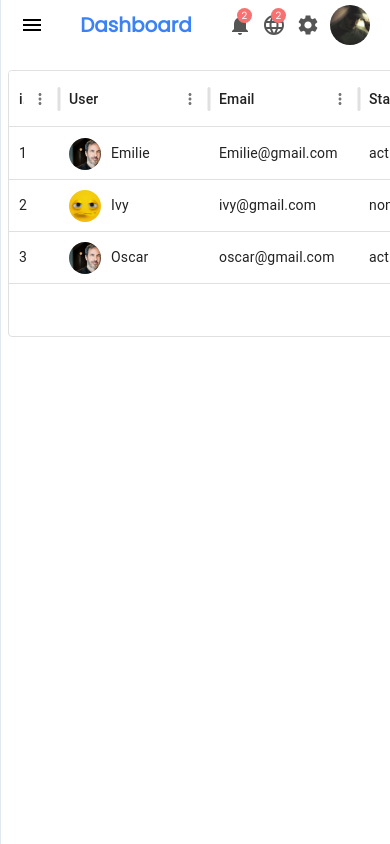
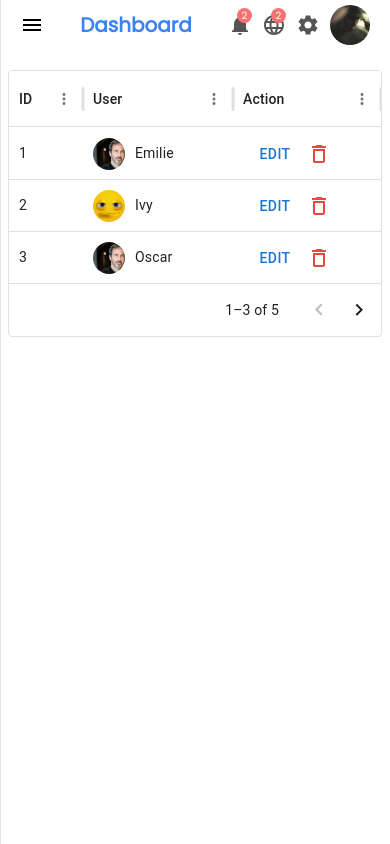
Before and after one commit to MEHDI-AHMADY/Dashboard, a React (Vite) app: page /users in a window 390 px wide. Built offline with nearby package versions, Linux system fonts and the light colour scheme.

Commit message:
fix mui DataGrid layout in mobile device

```diff
--- a/public/styles/app.css
+++ b/public/styles/app.css
@@ -643,10 +643,6 @@ video {
   position: sticky;
 }
 
-.inset-0 {
-  inset: 0px;
-}
-
 .bottom-0 {
   bottom: 0px;
 }
@@ -681,10 +677,6 @@ video {
 
 .z-50 {
   z-index: 50;
-}
-
-.z-\[1000\] {
-  z-index: 1000;
 }
 
 .m-0 {
@@ -784,10 +776,6 @@ video {
   margin-top: 1.25rem;
 }
 
-.block {
-  display: block;
-}
-
 .flex {
   display: flex;
 }
@@ -824,14 +812,6 @@ video {
   height: 100%;
 }
 
-.h-screen {
-  height: 100vh;
-}
-
-.h-\[calc\(100vh-50px\)\] {
-  height: calc(100vh - 50px);
-}
-
 .w-\[15px\] {
   width: 15px;
 }
@@ -854,10 +834,6 @@ video {
 
 .w-full {
   width: 100%;
-}
-
-.w-screen {
-  width: 100vw;
 }
 
 .flex-1 {
@@ -944,10 +920,6 @@ video {
   overflow-x: hidden;
 }
 
-.overflow-y-hidden {
-  overflow-y: hidden;
-}
-
 .whitespace-nowrap {
   white-space: nowrap;
 }
@@ -981,6 +953,11 @@ video {
   background-color: rgb(238 238 247 / var(--tw-bg-opacity));
 }
 
+.bg-\[rgba\(251\2c 251\2c 255\)\] {
+  --tw-bg-opacity: 1;
+  background-color: rgba(251, 251, 255, var(--tw-bg-opacity));
+}
+
 .bg-black {
   --tw-bg-opacity: 1;
   background-color: rgb(0 0 0 / var(--tw-bg-opacity));
@@ -1011,21 +988,6 @@ video {
   background-color: rgb(255 255 255 / var(--tw-bg-opacity));
 }
 
-.bg-\[rgba\(251\2c 251\2c 255\)\] {
-  --tw-bg-opacity: 1;
-  background-color: rgba(251, 251, 255, var(--tw-bg-opacity));
-}
-
-.bg-red-500 {
-  --tw-bg-opacity: 1;
-  background-color: rgb(239 68 68 / var(--tw-bg-opacity));
-}
-
-.bg-red-300 {
-  --tw-bg-opacity: 1;
-  background-color: rgb(252 165 165 / var(--tw-bg-opacity));
-}
-
 .bg-opacity-30 {
   --tw-bg-opacity: 0.3;
 }
@@ -1037,6 +999,10 @@ video {
 
 .p-0 {
   padding: 0px;
+}
+
+.p-1 {
+  padding: 0.25rem;
 }
 
 .p-2 {
@@ -1061,14 +1027,6 @@ video {
 
 .p-\[5px\] {
   padding: 5px;
-}
-
-.p-3 {
-  padding: 0.75rem;
-}
-
-.p-1 {
-  padding: 0.25rem;
 }
 
 .px-5 {
@@ -1099,21 +1057,6 @@ video {
 .py-\[8px\] {
   padding-top: 8px;
   padding-bottom: 8px;
-}
-
-.px-2 {
-  padding-left: 0.5rem;
-  padding-right: 0.5rem;
-}
-
-.py-\[10px\] {
-  padding-top: 10px;
-  padding-bottom: 10px;
-}
-
-.py-2 {
-  padding-top: 0.5rem;
-  padding-bottom: 0.5rem;
 }
 
 .text-left {
@@ -1200,6 +1143,11 @@ video {
   color: rgba(187, 186, 186, var(--tw-text-opacity));
 }
 
+.text-black {
+  --tw-text-opacity: 1;
+  color: rgb(0 0 0 / var(--tw-text-opacity));
+}
+
 .text-blue-500 {
   --tw-text-opacity: 1;
   color: rgb(59 130 246 / var(--tw-text-opacity));
@@ -1228,11 +1176,6 @@ video {
 .text-white {
   --tw-text-opacity: 1;
   color: rgb(255 255 255 / var(--tw-text-opacity));
-}
-
-.text-black {
-  --tw-text-opacity: 1;
-  color: rgb(0 0 0 / var(--tw-text-opacity));
 }
 
 .opacity-0 {
@@ -1356,14 +1299,6 @@ video {
 }
 
 @media (min-width: 1024px) {
-  .lg\:sticky {
-    position: sticky;
-  }
-
-  .lg\:top-\[50px\] {
-    top: 50px;
-  }
-
   .lg\:my-0 {
     margin-top: 0px;
     margin-bottom: 0px;
@@ -1377,20 +1312,11 @@ video {
     display: none;
   }
 
-  .lg\:h-\[calc\(100vh-50px\)\] {
-    height: calc(100vh - 50px);
-  }
-
-  .lg\:flex-1 {
-    flex: 1 1 0%;
-  }
-
   .lg\:flex-\[4\] {
     flex: 4;
   }
 
-  .lg\:bg-\[rgba\(251\2c 251\2c 255\)\] {
-    --tw-bg-opacity: 1;
-    background-color: rgba(251, 251, 255, var(--tw-bg-opacity));
+  .lg\:flex-row {
+    flex-direction: row;
   }
 }
--- a/src/Components/topbar/Topbar.jsx
+++ b/src/Components/topbar/Topbar.jsx
@@ -19,7 +19,7 @@ export default function Topbar({ showMenuHandler }) {
   return (
     <div className={style.topbar}>
         <div className={style.topbarWrapper}>
-            <div className="topbarMenu lg:hidden" onClick={showMenuHandler}>
+            <div className="cursor-pointer lg:hidden" onClick={showMenuHandler}>
                 <MenuIcon />
             </div>
             <div>
--- a/src/Pages/product/Product.jsx
+++ b/src/Pages/product/Product.jsx
@@ -8,7 +8,7 @@ const style = {
     productTitleContainer : `flex items-center justify-between`,
     productTitle : `text-xl`,
     productAddBtn : `w-[80px] p-[5px] cursor-pointer text-white text-[16px] bg-slate-700 rounded-md`,
-    productTop : `flex`,
+    productTop : `flex flex-col lg:flex-row`,
     productTopLeft : `flex-1`,
     productTopRight : `flex-1 p-5 m-5 shadow-normal`,
     productInfoTop : `flex items-center`,
--- a/src/Pages/products/Products.jsx
+++ b/src/Pages/products/Products.jsx
@@ -1,4 +1,6 @@
 import React , { useState } from 'react';
+import { useTheme } from '@mui/material/styles';
+import { useMediaQuery } from '@mui/material';
 import { DataGrid } from '@mui/x-data-grid';
 import Button from '@mui/material/Button';
 import { products } from '../../datas';
@@ -14,59 +16,96 @@ const style = {
 export default function Products() {
   const [productsData , setProductsData] = useState(products);
 
+  const theme = useTheme();
+  const isXs = useMediaQuery(theme.breakpoints.down('xs'));
+  const isSm = useMediaQuery(theme.breakpoints.down('sm'));
+
   const productDelete = productID => {
     setProductsData(productsData.filter(productsData => productsData.id !== productID))
   }
 
-  const columns = [
+
+  const commonColumns = [
     {
-    field : 'id' ,
-    headerName : 'id',
-    width : 90,
+      field: 'id',
+      headerName: 'ID',
+      width: 90,
     },
     {
-    field : 'title' ,
-    headerName : 'Name',
-    width : 200,
-    renderCell : (params) => {
+      field: 'title',
+      headerName: 'Name',
+      width: 200,
+      renderCell: (params) => {
         return (
           <Link to={`/product/${params.row.id}`}>
             <div className={style.productListProduct}>
-              <img src={params.row.avatar} className={style.productListImg} />
+              <img src={params.row.avatar} className={style.productListImg} alt={params.row.title} />
               {params.row.title}
             </div>
           </Link>
-        )
-    }
+        );
+      },
+    },
+  ];
+
+  const desktopColumns = [
+    ...commonColumns,
+    {
+      field: 'price',
+      headerName: 'Price',
+      width: 120,
     },
     {
-    field : 'price' ,
-    headerName : 'Price',
-    width : 120
-  },
-  {
-    field : 'action',
-    headerName : 'Action',
-    width : 150,
-    renderCell : (params) => {
+      field: 'action',
+      headerName: 'Action',
+      width: 150,
+      renderCell: (params) => {
         return (
           <>
             <Link to={`/product/${params.row.id}`}>
               <Button>Edit</Button>
             </Link>
-        <DeleteOutlineIcon onClick={() => productDelete(params.row.id)} className={style.productListDelete}/>
+            <DeleteOutlineIcon
+              onClick={() => productDelete(params.row.id)}
+              className={style.productListDelete}
+            />
           </>
-      )
-    }
-  }
-  ]
+        );
+      },
+    },
+  ];
+
+  const mobileColumns = [
+    ...commonColumns,
+    {
+      field: 'action',
+      headerName: 'Action',
+      width: 120,
+      renderCell: (params) => {
+        return (
+          <>
+            <Link to={`/product/${params.row.id}`}>
+              <Button>Edit</Button>
+            </Link>
+            <DeleteOutlineIcon
+              onClick={() => productDelete(params.row.id)}
+              className={style.productListDelete}
+            />
+          </>
+        );
+      },
+    },
+  ];
+
+  const columns = isSm ? mobileColumns : desktopColumns;
 
   return (
-    <div className='flex-[4]'>
+    <div className='flex-[4] mx-2'>
     <DataGrid
       rows={productsData}
       columns={columns}
       pageSize={5}
+      rowsPerPageOptions={[5 , 10 , 15]}
       pagination
       disableSelectionOnClick
       checkboxSelection
--- a/src/Pages/users/UserList.jsx
+++ b/src/Pages/users/UserList.jsx
@@ -19,70 +19,102 @@ export default function UserList() {
   const theme = useTheme();
   const isXs = useMediaQuery(theme.breakpoints.down('xs'));
   const isSm = useMediaQuery(theme.breakpoints.down('sm'));
-  const isMd = useMediaQuery(theme.breakpoints.down('md'));
 
   const userDelete = userID => {
     setUserDatas(userDatas.filter(userData => userData.id !== userID))
   }
 
-  const columns = [
+  const commonColumns = [
     {
-    field : 'id' ,
-    headerName : 'id',
-    minWidth : 50,
-    flex: 0.5
+      field: 'id',
+      headerName: 'ID',
+      minWidth: 50,
+      flex: 0.5,
     },
     {
-    field : 'user' ,
-    headerName : 'User',
-    flex : 1 ,
-    minWidth : 150,
-    renderCell : (params) => {
+      field: 'user',
+      headerName: 'User',
+      flex: 1,
+      minWidth: 150,
+      renderCell: (params) => {
         return (
           <Link to={`user/${params.row.id}`}>
             <div className={style.userListUser}>
-              <img src={params.row.avatar} className={style.userListImg} />
+              <img src={params.row.avatar} className={style.userListImg} alt={params.row.username} />
               {params.row.username}
             </div>
           </Link>
-        )
-    }
+        );
+      },
+    },
+  ];
+
+  const desktopColumns = [
+    ...commonColumns,
+    {
+      field: 'email',
+      headerName: 'Email',
+      flex: 1,
+      minWidth: 150,
     },
     {
-    field : 'email',
-    headerName : 'Email',
-    flex : 1,
-    minWidth : 150 ,
+      field: 'status',
+      headerName: 'Status',
+      flex: 0.5,
+      minWidth: 100,
     },
     {
-    field : 'status' ,
-    headerName : 'Status',
-    flex : 0.5,
-    minWidth : 100
+      field: 'transaction',
+      headerName: 'Transaction',
+      flex: 1,
+      minWidth: 150,
     },
     {
-    field : 'transaction' ,
-    headerName : 'TransAction',
-    flex : 1,
-    minWidth : 150
-  },
-  {
-    field : 'action',
-    headerName : 'Action',
-    flex : 1,
-    minWidth : 150,
-    renderCell : (params) => {
+      field: 'action',
+      headerName: 'Action',
+      flex: 1,
+      minWidth: 150,
+      renderCell: (params) => {
         return (
           <>
             <Link to={`user/${params.row.id}`}>
               <Button>Edit</Button>
             </Link>
-        <DeleteOutlineIcon onClick={() => userDelete(params.row.id)} className={style.userListDelete}/>
+            <DeleteOutlineIcon
+              onClick={() => userDelete(params.row.id)}
+              className={style.userListDelete}
+            />
           </>
-      )
-    }
-  }
+        );
+      },
+    },
   ];
+
+  const mobileColumns = [
+    ...commonColumns,
+    {
+      field: 'action',
+      headerName: 'Action',
+      flex: 1,
+      minWidth: 100,
+      renderCell: (params) => {
+        return (
+          <>
+            <Link to={`user/${params.row.id}`}>
+              <Button>Edit</Button>
+            </Link>
+            <DeleteOutlineIcon
+              onClick={() => userDelete(params.row.id)}
+              className={style.userListDelete}
+            />
+          </>
+        );
+      },
+    },
+  ];
+
+  const columns = isSm ? mobileColumns : desktopColumns;
+
 
   return (
     <div className='flex-[4] mx-2'>
```
Lines whose indentation alone changed are shown as unchanged.
